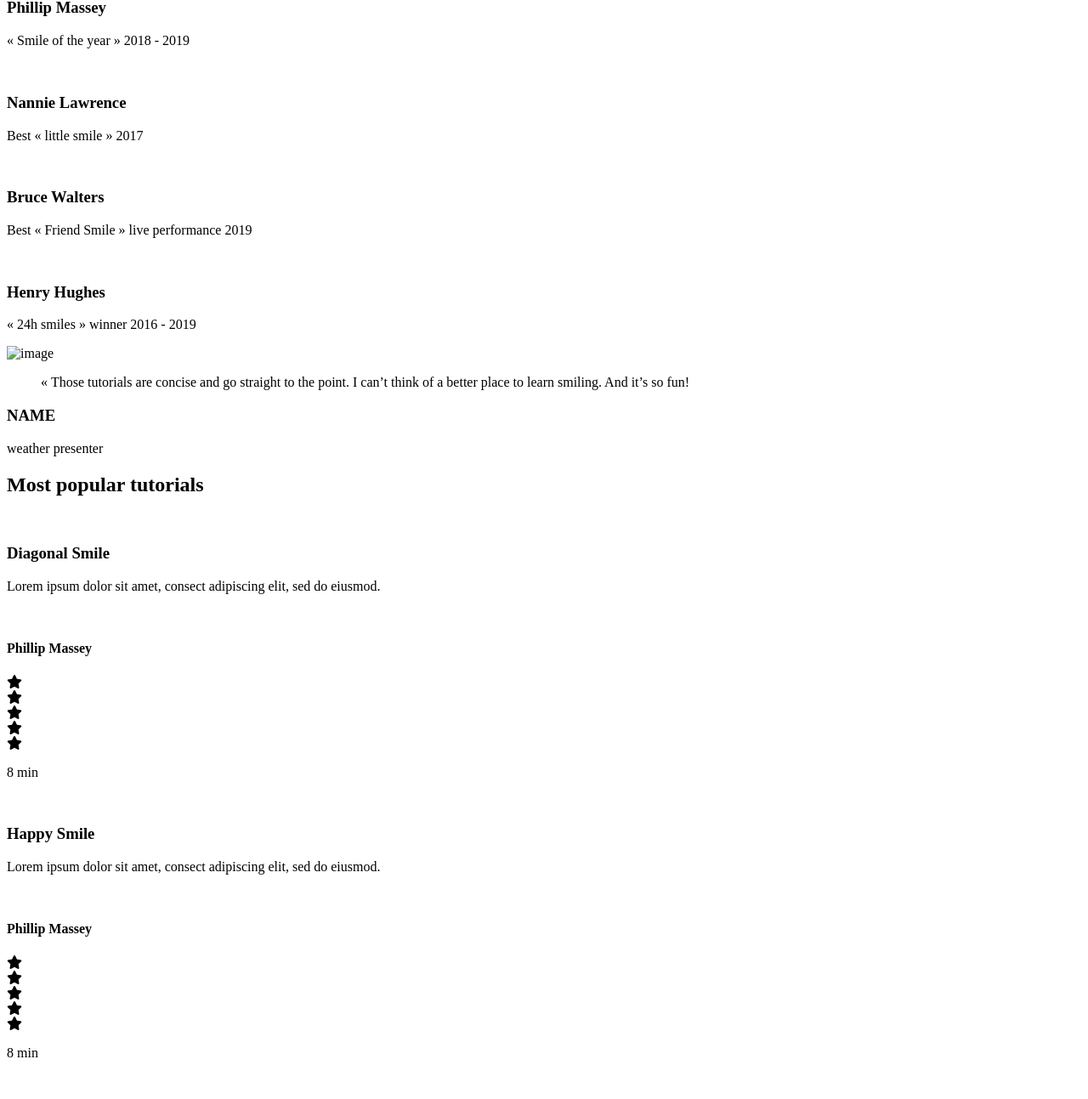
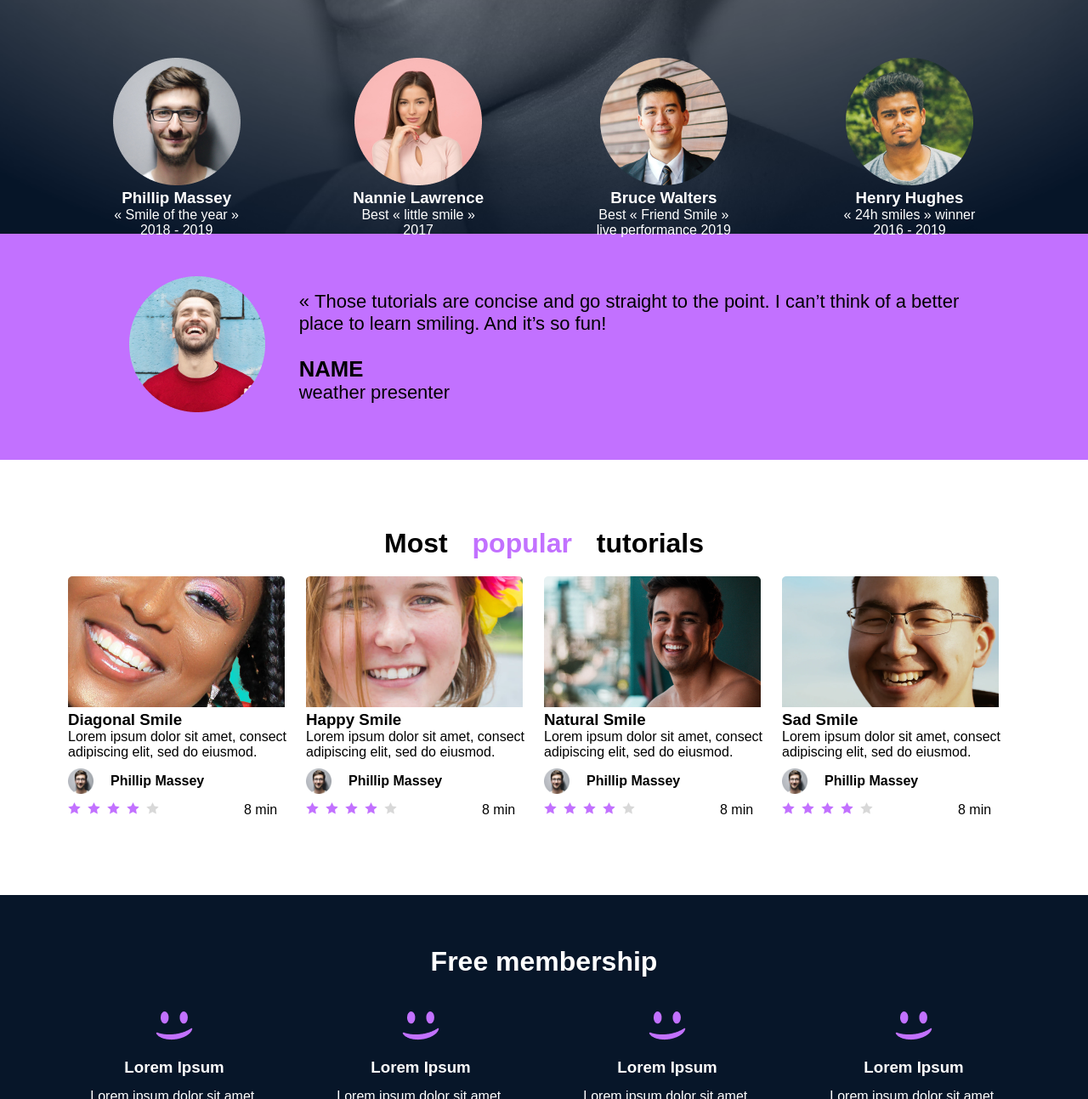
Before and after one commit to Awuro7297/alx_html_css, a plain HTML site: page css_advanced/index.html in a window 1280 px wide. Shown: the part 525-1818 px from the top of the page at 85% size. Drawn offline with Linux system fonts and the light colour scheme.

Commit message:
add a final code for week 4 project

```diff
--- a/css_advanced/index.html
+++ b/css_advanced/index.html
@@ -1,15 +1,19 @@
 <!DOCTYPE html>
 <html lang="en">
+
 <head>
     <meta charset="UTF-8">
     <meta name="viewport" content="width=device-width, initial-scale=1.0">
     <script src="https://kit.fontawesome.com/4a2b055604.js" crossorigin="anonymous"></script>
     <title>Document</title>
+    <link rel="stylesheet" href="styles.css">
 </head>
+
 <body>
+    <div class="container">
         <header>
             <nav>
-            <img src="https://fakeimg.pl/250x250?text=Sample+Logo" alt="logo">
+                <img src="/assets/logo.png" alt="logo">
 
                 <ul>
                     <li><a href="#">COURSE</a></li>
@@ -21,7 +25,7 @@
         </header>
         <main>
             <section>
-            <div>
+                <div class="about">
                     <h1>Get schooled</h1>
                     <span>SMILES</span>
                     <span>GRIN</span>
@@ -29,175 +33,229 @@
                     <button>REGISTER FOR FREE</button>
                 </div>
                 <div>
-                <h2>Learn from the pros</h2>
-                <div>
-                    <div>
-                        <img src="./images/1 (3).png" alt="">
+                    <h2 class="heading1"> <span class="color_text">Learn</span> from the pros</h2>
+                    <div class="img_container">
+                        <div class="txt_container">
+                            <img src="/assets/1.png" alt="">
                             <h3>Phillip Massey</h3>
-                        <p>« Smile of the year » 2018 - 2019</p>
+                            <p>« Smile of the year » </p>
+                            <p>2018 - 2019</p>
                         </div>
-                    <div>
-                        <img src="./images/6.png" alt="">
+                        <div class="txt_container">
+                            <img src="/assets/3.png" alt="">
                             <h3>Nannie Lawrence</h3>
-                        <p>Best « little smile » 2017</p>
+                            <p>Best « little smile » </p>
+                            <p>2017</p>
                         </div>
-                    <div>
-                        <img src="./images/7.png" alt="">
+                        <div class="txt_container">
+                            <img class="Bruce" src="/assets/2.png" alt="">
                             <h3>Bruce Walters</h3>
-                        <p>Best « Friend Smile » live performance 2019</p>
+                            <p>Best « Friend Smile » </p>
+                            <p>live performance 2019</p>
                         </div>
-                    <div>
-                        <img src="./images/8.png" alt="">
+                        <div class="txt_container">
+                            <img src="/assets/4.png" alt="">
                             <h3>Henry Hughes</h3>
-                        <p>« 24h smiles » winner 2016 - 2019</p>
+                            <p>« 24h smiles » winner </p>
+                            <p>2016 - 2019</p>
                         </div>
                     </div>
                 </div>
             </section>
+    </div>
     <section>
+        <div class="second_section">
             <div>
-                <img src="./images/Bitmap.png" alt="image">
+                <img src="/assets/5.png" alt="image">
             </div>
             <div>
-                <blockquote>« Those tutorials are concise and go straight to the point. I can’t think of a better place to learn smiling. And it’s so fun!</blockquote>
+                <blockquote>« Those tutorials are concise and go straight to the point. I can’t think of a better
+                    <br>place to learn smiling. And it’s so fun!
+                </blockquote>
+                <br>
                 <h3>NAME</h3>
                 <P>weather presenter</P>
             </div>
+        </div>
     </section>
-        <section>
-            <h2>Most popular tutorials</h2>
+    <section class="third_container1">
+        <h2>Most <span class="color_text">popular</span> tutorials</h2>
+        <div class="third_container">
             <div>
-                <img src="./images/Bitmap (1).png" alt="">
+                <img src="/assets/9.png" alt="">
                 <h3>Diagonal Smile</h3>
                 <p>Lorem ipsum dolor sit amet, consect adipiscing elit, sed do eiusmod.</p>
-                <div>
-                    <img src="./images/1 (3).png" alt="">
+                <div class="massey_img">
+                    <img src="/assets/1.png" alt="">
                     <h4>Phillip Massey</h4>
                 </div>
+                <div class="ratingtime">
+                    <div class="star_rating">
+                        <div><img src="/assets/rating.png" alt=""></div>
+
+                    </div>
+                    <p class="time">8 min</p>
+                </div>
+            </div>
             <div>
-                    <div><i class="fa-solid fa-star"></i></div>
-                    <div><i class="fa-solid fa-star"></i></div>
-                    <div><i class="fa-solid fa-star"></i></div>
-                    <div><i class="fa-solid fa-star"></i></div>
-                    <div><i class="fa-solid fa-star"></i></div>
+                <img src="/assets/7.png" alt="">
+                <h3>Happy Smile</h3>
+                <p>Lorem ipsum dolor sit amet, consect adipiscing elit, sed do eiusmod.</p>
+                <div class="massey_img">
+                    <img src="/assets/1.png" alt="">
+                    <h4>Phillip Massey</h4>
+                </div>
+                <div class="ratingtime">
+                    <div class="star_rating">
+                        <div><img src="/assets/rating.png" alt=""></div>
+
                     </div>
                     <p>8 min</p>
                 </div>
+            </div>
             <div>
-                <img src="./images/Bitmap (4).png" alt="">
-                <h3>Happy Smile</h3>
+                <img src="/assets/8.png" alt="">
+                <h3>Natural Smile</h3>
                 <p>Lorem ipsum dolor sit amet, consect adipiscing elit, sed do eiusmod.</p>
-                <div>
-                    <img src="./images/1 (3).png" alt="">
+                <div class="massey_img">
+                    <img src="/assets/1.png" alt="">
                     <h4>Phillip Massey</h4>
                 </div>
-                <div>
-                    <div><i class="fa-solid fa-star"></i></div>
-                    <div><i class="fa-solid fa-star"></i></div>
-                    <div><i class="fa-solid fa-star"></i></div>
-                    <div><i class="fa-solid fa-star"></i></div>
-                    <div><i class="fa-solid fa-star"></i></div>
+                <div class="ratingtime">
+                    <div class="star_rating">
+                        <div><img src="/assets/rating.png" alt=""></div>
+
                     </div>
                     <p>8 min</p>
                 </div>
+            </div>
             <div>
-                <img src="./images/Bitmap (3).png" alt="">
-                <h3>Natural Smile</h3>
+                <img src="/assets/6.png" alt="">
+                <h3>Sad Smile</h3>
                 <p>Lorem ipsum dolor sit amet, consect adipiscing elit, sed do eiusmod.</p>
-                <div>
-                    <img src="./images/1 (3).png" alt="">
+                <div class="massey_img">
+                    <img src="/assets/1.png" alt="">
                     <h4>Phillip Massey</h4>
                 </div>
-                <div>
-                    <div><i class="fa-solid fa-star"></i></div>
-                    <div><i class="fa-solid fa-star"></i></div>
-                    <div><i class="fa-solid fa-star"></i></div>
-                    <div><i class="fa-solid fa-star"></i></div>
-                    <div><i class="fa-solid fa-star"></i></div>
+                <div class="ratingtime">
+                    <div class="star_rating">
+                        <div><img src="/assets/rating.png" alt=""></div>
+
                     </div>
                     <p>8 min</p>
+
                 </div>
-            <div>
-                <img src="./images/Bitmap (2).png" alt="">
-                <h3>Sad Smile</h3>
-                <p>Lorem ipsum dolor sit amet, consect adipiscing elit, sed do eiusmod.</p>
-                <div>
-                    <img src="./images/1 (3).png" alt="">
-                    <h4>Phillip Massey</h4>
-                </div>
-                <div>
-                    <div><i class="fa-solid fa-star"></i></div>
-                    <div><i class="fa-solid fa-star"></i></div>
-                    <div><i class="fa-solid fa-star"></i></div>
-                    <div><i class="fa-solid fa-star"></i></div>
-                    <div><i class="fa-solid fa-star"></i></div>
-                </div>
-                <p>8 min</p>
             </div>
     </section>
-        <section>
+    <section class="membership">
         <h2>Free membership</h2>
-            <div>
-                <img src="./images/smile.svg" alt="">
+
+        <div class="mem_container">
+            <div class="mem_containeritem">
+                <img src="/assets/smile.png" alt="">
                 <h3>Lorem Ipsum</h3>
                 <p>Lorem ipsum dolor sit amet, consectetur adipiscing elit.</p>
             </div>
-            <div>
-                <img src="./images/smile.svg" alt="">
+            <div class="mem_containeritem">
+                <img src="/assets/smile.png" alt="">
                 <h3>Lorem Ipsum</h3>
                 <p>Lorem ipsum dolor sit amet, consectetur adipiscing elit.</p>
             </div>
-            <div>
-                <img src="./images/smile.svg" alt="">
+            <div class="mem_containeritem">
+                <img src="/assets/smile.png" alt="">
                 <h3>Lorem Ipsum</h3>
                 <p>Lorem ipsum dolor sit amet, consectetur adipiscing elit.</p>
             </div>
-            <div>
-                <img src="./images/smile.svg" alt="">
+            <div class="mem_containeritem">
+                <img src="/assets/smile.png" alt="">
                 <h3>Lorem Ipsum</h3>
                 <p>Lorem ipsum dolor sit amet, consectetur adipiscing elit.</p>
             </div>
+        </div>
         <button>REGISTER FOR FREE</button>
     </section>
-        <section>
+    <section class="faq_section">
         <h2>F.A.Q</h2>
-            <div>
-                <div>
+
+
+        <div class="first2">
+            <div class="faq1">
                 <div>
                     <h3>How does this work?</h3>
                 </div>
                 <div>
-                        Lorem ipsum dolor sit amet, consectetur adipiscing elit, sed do eiusmod tempor incididunt ut labore et dolore magna aliqua. Ut enim ad minim veniam, quis nostrud exercitation ullamco laboris nisi ut aliquip ex ea commodo consequat. Duis aute irure dolor in reprehenderit in voluptate velit esse cillum dolore eu fugiat nulla pariatur. Excepteur sint occaecat cupidatat non proident, sunt in culpa qui officia deserunt mollit anim id est laborum.
+                    Lorem ipsum dolor sit amet, consectetur adipiscing elit, sed do eiusmod tempor incididunt ut
+                    labore
+                    et dolore magna aliqua. Ut enim ad minim veniam, quis nostrud exercitation ullamco laboris
+                    nisi ut
+                    aliquip ex ea commodo consequat. Duis aute irure dolor in reprehenderit in voluptate velit
+                    esse
+                    cillum dolore eu fugiat nulla pariatur. Excepteur sint occaecat cupidatat non proident, sunt
+                    in
+                    culpa qui officia deserunt mollit anim id est laborum.
                 </div>
-
+            </div>
+            <div class="faq2">
                 <div>
                     <h3>How does this work?</h3>
                 </div>
                 <div>
-                        Lorem ipsum dolor sit amet, consectetur adipiscing elit, sed do eiusmod tempor incididunt ut labore et dolore magna aliqua. Ut enim ad minim veniam, quis nostrud exercitation ullamco laboris nisi ut aliquip ex ea commodo consequat. Duis aute irure dolor in reprehenderit in voluptate velit esse cillum dolore eu fugiat nulla pariatur. Excepteur sint occaecat cupidatat non proident, sunt in culpa qui officia deserunt mollit anim id est laborum.
+                    Lorem ipsum dolor sit amet, consectetur adipiscing elit, sed do eiusmod tempor incididunt ut
+                    labore
+                    et dolore magna aliqua. Ut enim ad minim veniam, quis nostrud exercitation ullamco laboris
+                    nisi
+                    ut
+                    aliquip ex ea commodo consequat. Duis aute irure dolor in reprehenderit in voluptate velit
+                    esse
+                    cillum dolore eu fugiat nulla pariatur. Excepteur sint occaecat cupidatat non proident, sunt
+                    in
+                    culpa qui officia deserunt mollit anim id est laborum.
                 </div>
             </div>
-                <div>
+        </div>
+        <div class="first2">
+            <div class="faq1">
                 <div>
                     <h3>How does this work?</h3>
                 </div>
                 <div>
-                        Lorem ipsum dolor sit amet, consectetur adipiscing elit, sed do eiusmod tempor incididunt ut labore et dolore magna aliqua. Ut enim ad minim veniam, quis nostrud exercitation ullamco laboris nisi ut aliquip ex ea commodo consequat. Duis aute irure dolor in reprehenderit in voluptate velit esse cillum dolore eu fugiat nulla pariatur. Excepteur sint occaecat cupidatat non proident, sunt in culpa qui officia deserunt mollit anim id est laborum.
+                    Lorem ipsum dolor sit amet, consectetur adipiscing elit, sed do eiusmod tempor incididunt ut
+                    labore
+                    et dolore magna aliqua. Ut enim ad minim veniam, quis nostrud exercitation ullamco laboris
+                    nisi ut
+                    aliquip ex ea commodo consequat. Duis aute irure dolor in reprehenderit in voluptate velit
+                    esse
+                    cillum dolore eu fugiat nulla pariatur. Excepteur sint occaecat cupidatat non proident, sunt
+                    in
+                    culpa qui officia deserunt mollit anim id est laborum.
                 </div>
+            </div>
+            <div class="faq2">
                 <div>
                     <h3>How does this work?</h3>
                 </div>
                 <div>
-                        Lorem ipsum dolor sit amet, consectetur adipiscing elit, sed do eiusmod tempor incididunt ut labore et dolore magna aliqua. Ut enim ad minim veniam, quis nostrud exercitation ullamco laboris nisi ut aliquip ex ea commodo consequat. Duis aute irure dolor in reprehenderit in voluptate velit esse cillum dolore eu fugiat nulla pariatur. Excepteur sint occaecat cupidatat non proident, sunt in culpa qui officia deserunt mollit anim id est laborum.
+                    Lorem ipsum dolor sit amet, consectetur adipiscing elit, sed do eiusmod tempor incididunt ut
+                    labore
+                    et dolore magna aliqua. Ut enim ad minim veniam, quis nostrud exercitation ullamco laboris
+                    nisi
+                    ut
+                    aliquip ex ea commodo consequat. Duis aute irure dolor in reprehenderit in voluptate velit
+                    esse
+                    cillum dolore eu fugiat nulla pariatur. Excepteur sint occaecat cupidatat non proident, sunt
+                    in
+                    culpa qui officia deserunt mollit anim id est laborum.
                 </div>
             </div>
         </div>
+
+
     </section>
     </main>
     <footer>
-        <section>
-            <div>
-                <img src="https://fakeimg.pl/250x250?text=Sample+Logo" alt="logo">
+        <section class="footer">
+            <div class="footer_n">
+                <img src="/assets/logo.png" alt="logo">
                 <div>
                     <i class="fa-brands fa-facebook"></i>
                     <i class="fa-brands fa-twitter"></i>
@@ -208,4 +266,5 @@
         </section>
     </footer>
 </body>
+
 </html>
--- /dev/null
+++ b/css_advanced/styles.css
@@ -0,0 +1,237 @@
+* {
+    box-sizing: border-box;
+    padding: 0;
+    margin: 0;
+    font-family: sans-serif;
+}
+
+/* header section */
+nav {
+    padding-top: 40px;
+    display: flex;
+    flex-direction: row;
+    justify-content: space-around;
+
+}
+
+ul {
+    display: flex;
+    flex-direction: row;
+    gap: 10px;
+    list-style: none;
+    font-size: 20px;
+
+}
+
+a {
+    text-decoration: none;
+    color: white;
+
+}
+
+
+.about {
+    text-align: center;
+    margin-top: 100px;
+
+}
+
+h1 {
+    color: white;
+    font-size: 120px;
+}
+
+span {
+    color: rgb(252, 251, 251);
+    font-size: 16px;
+    font-weight: bold;
+    margin: 20px;
+    text-align: center;
+    /* border: 2px solid red; */
+}
+
+/* learn from the pros header */
+
+.heading1{
+    /* border: 2px solid red; */
+    margin-top: 90px;
+}
+h2 {
+    text-align: center;
+    font-size: 32px;
+    padding-bottom: 20px;
+    /* margin-bottom: 80px; */
+
+    /* border: 2px solid rgb(235, 21, 32); */
+}
+
+
+/* button styles */
+button {
+    display: block;
+    margin: 20px auto 0px auto;
+    font-size: 14px;
+    color: white;
+    background-color: #C271FF;
+    padding: 10px;
+    border-radius: 50px;
+}
+
+.container {
+    background-image: url(/assets/Object.png);
+    height: 100vh;
+    background-repeat: no-repeat;
+    background-size: cover;
+}
+
+.img_container {
+    display: flex;
+    flex-direction: row;
+    justify-content: space-evenly;
+    /* border: 2px solid white; */
+    margin-top: 60px;
+}
+
+.img_container div {
+    color: white;
+    /* border: 2px solid red; */
+
+}
+
+.txt_container{
+    text-align: center;
+
+}
+
+.Bruce {
+    border-radius: 100px;
+}
+
+.second_section {
+    display: flex;
+    flex-direction: row;
+    justify-content: center;
+    background-color: #C271FF;
+    align-items: center;
+    padding: 50px 0 50px 0;
+    font-size: 22px;
+    gap: 40px;
+}
+
+.third_container1 {
+    display: flex;
+    flex-direction: column;
+    margin: 80px;
+}
+
+.third_container {
+    display: flex;
+    flex-direction: row;
+}
+
+.massey_img {
+    display: flex;
+    flex-direction: row;
+    align-items: center;
+    gap: 20px;
+    margin: 10px 0 10px 0;
+}
+
+.massey_img img{
+    height: 30px;
+    width: 30px;
+}
+
+.star_rating{
+    display: flex;
+    flex-direction: row;
+}
+
+.ratingtime{
+    display: flex;
+    flex-direction: row;
+    gap: 100px;
+    margin: 10px 0 10px 0;
+
+}
+
+.fa-solid{
+    color: #C271FF;
+
+}
+
+.membership{
+    display: flex;
+    flex-direction: column;
+    background-color: #071629;
+    color: white;
+    padding: 60px;
+}
+
+.mem_container{
+display: flex;
+flex-direction: row;
+}
+
+.mem_containeritem{
+   text-align: center;
+   /* border: 2px solid rebeccapurple; */
+   padding: 20px;
+   line-height: 2;
+}
+
+.first_2 .second_2{
+    display: flex;
+    flex-direction: row;
+}
+
+.cont{
+    display: flex;
+    flex-direction: column;
+}
+
+
+/* Text stylying with span */
+.color_text{
+    color: #C271FF;
+    font-size: 32px;
+}
+
+/* faq section */
+
+.faq_section{
+    padding: 40px 80px;
+
+}
+.first2{
+    display: flex;
+    gap: 100px;
+
+}
+
+.faq1, .faq2{
+    /* border: 2px solid red; */
+    margin: 20px;
+    line-height: 2;
+
+}
+
+footer{
+    background-color: #071629;
+    color: #FFFFFF;
+  text-align: center;
+  padding: 40px;
+  /* border: 2px solid red; */
+    /* display: flex; */
+    /* flex-direction: column; */
+
+
+}
+
+.footer_n{
+    display: flex;
+    flex-direction: row;
+    justify-content: space-around;
+    font-size: 30px;
+    color: white;
+}
```
Also changed, not shown: css_advanced/assets/1.png (added), css_advanced/assets/2.png (added), css_advanced/assets/3.png (added), css_advanced/assets/4.png (added), css_advanced/assets/5.png (added), css_advanced/assets/6.png (added), css_advanced/assets/7.png (added), css_advanced/assets/8.png (added), css_advanced/assets/9.png (added), css_advanced/assets/Object.png (added), css_advanced/assets/logo.png (added), css_advanced/assets/play.png (added), css_advanced/assets/rating.png (added), css_advanced/assets/smile.png (added). Lines whose indentation alone changed are shown as unchanged.
